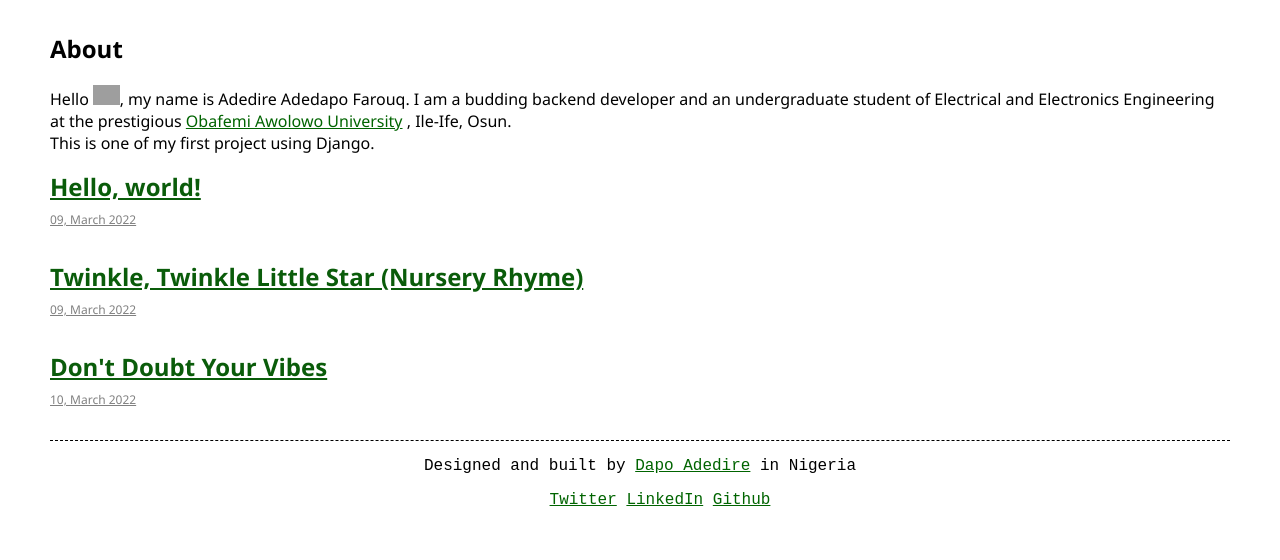
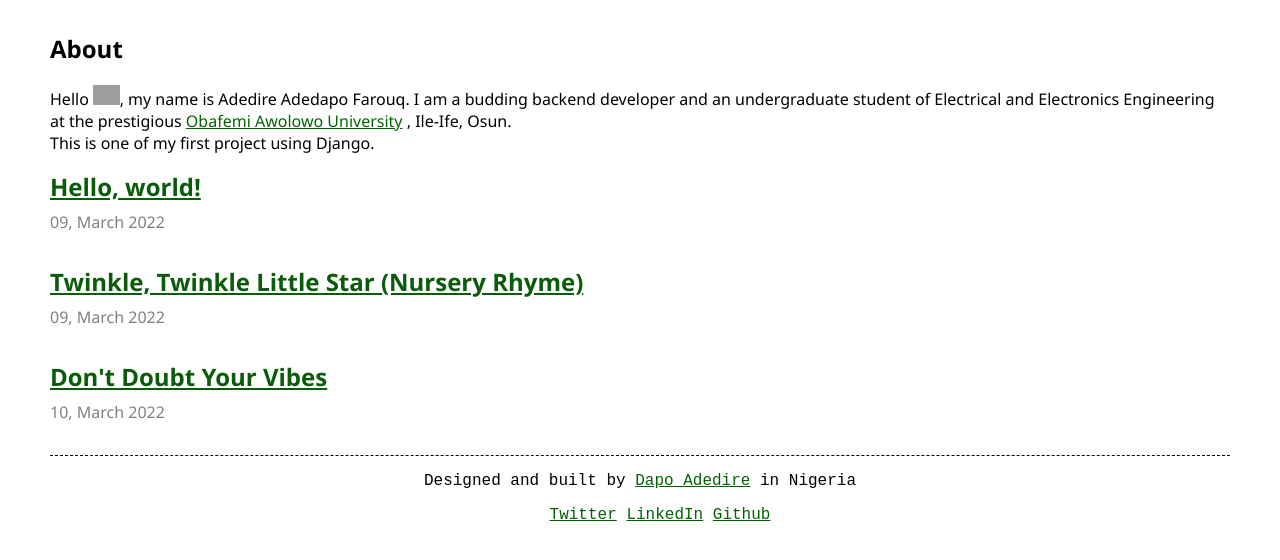
Before and after one commit to dapoadedire/django-blog-website, a Django app: page / in a window 1280 px wide. Shown: the part 89-649 px from the top of the page. Run offline with Django 4.2, Linux system fonts and the light colour scheme; data comes from the database, SQL or seed files in the repository; both versions use the stored data as it was after the commit; grey boxes are pictures that could not be loaded.

Commit message:
New updates for Heroku Deployment

```diff
--- a/static/css/base.css
+++ b/static/css/base.css
@@ -55,8 +55,8 @@ body{
 
 .post-entry p {
     margin: 0;
-    font-size: 12px;
-    text-decoration: underline;
+    font-weight: 300;
+    text-decoration: none;
 }
 
 .post-entry h2 a:hover {
```
Also changed, not shown: db.sqlite3.
